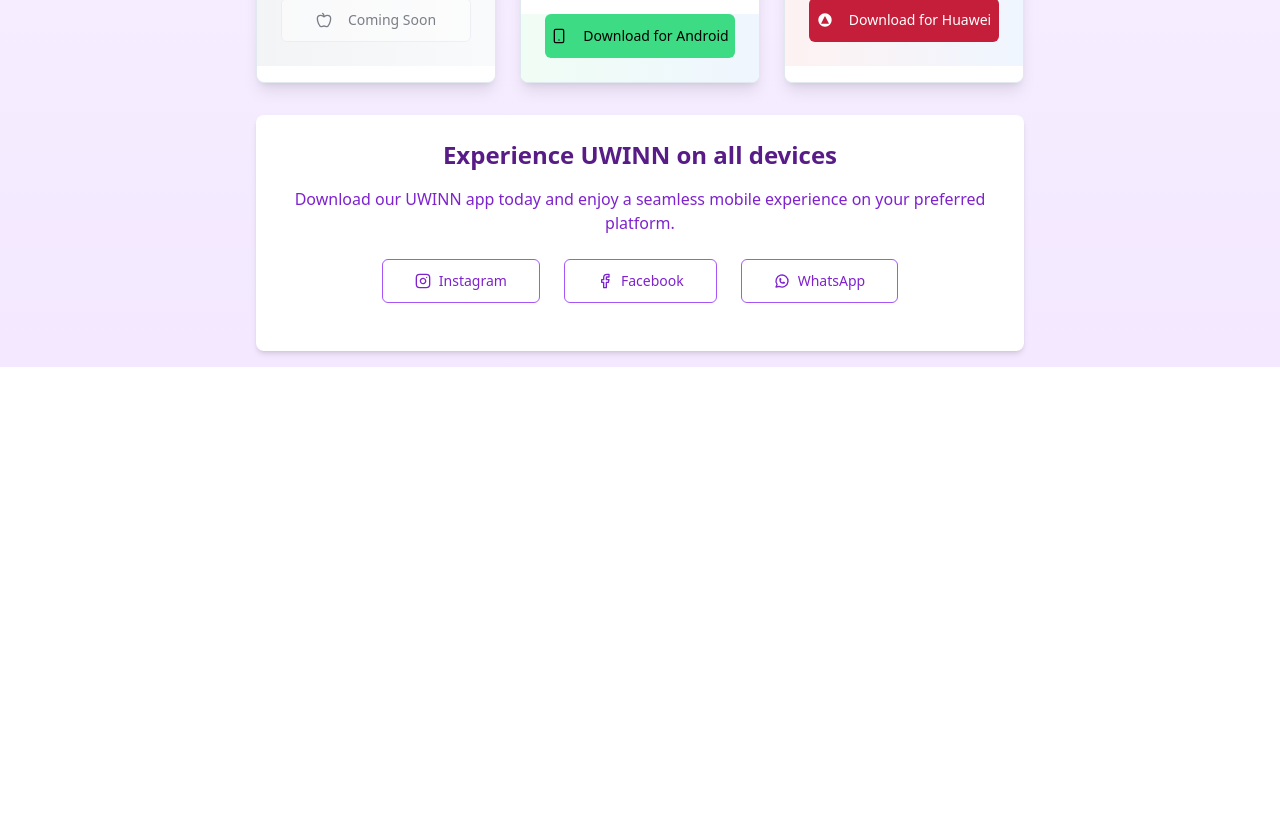
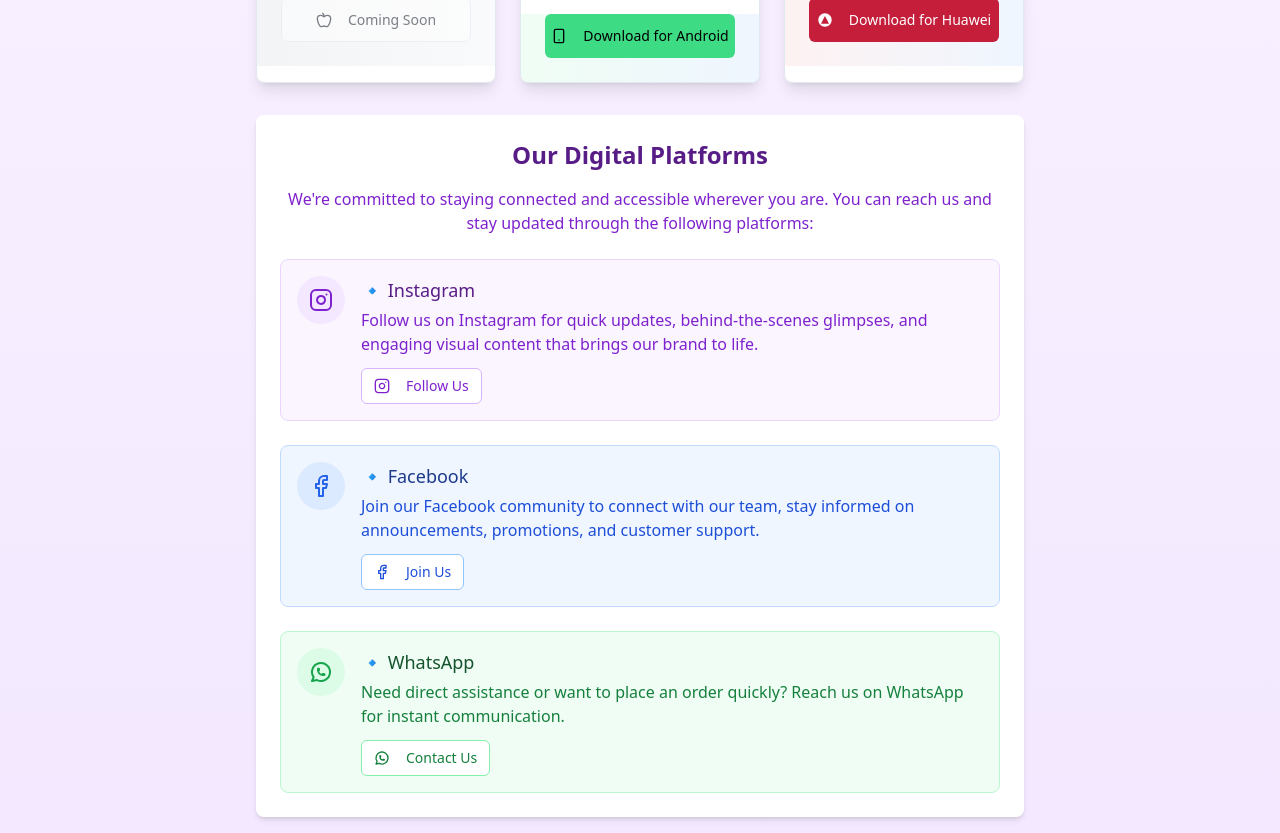
Before and after one commit to ugeshc007/link-hub-mobile-touch, a React (Vite) app: page / in a window 1280 px wide. Shown: the part 620-1453 px from the top of the page. Before the commit the page ends 987 px from the top, so only its background shows below. Built offline with nearby package versions, Linux system fonts and the light colour scheme.

Commit message:
Add digital platforms section
Add a section to the website to display digital platforms.

```diff
--- a/src/pages/Index.tsx
+++ b/src/pages/Index.tsx
@@ -1,6 +1,7 @@
+
 import { Button } from "@/components/ui/button";
 import { Card, CardContent, CardDescription, CardFooter, CardHeader, CardTitle } from "@/components/ui/card";
-import { Apple, Smartphone, Instagram, Facebook } from "lucide-react";
+import { Apple, Smartphone, Instagram, Facebook, MessageSquare } from "lucide-react";
 import { AspectRatio } from "@/components/ui/aspect-ratio";
 
 const Index = () => {
@@ -139,43 +140,91 @@ const Index = () => {
           </Card>
         </div>
 
+        {/* Our Digital Platforms Section */}
         <div className="mt-12 p-6 bg-white rounded-lg shadow-md">
-          <h2 className="text-2xl font-semibold mb-4 text-purple-900">Experience UWINN on all devices</h2>
+          <h2 className="text-2xl font-semibold mb-4 text-purple-900">Our Digital Platforms</h2>
           <p className="text-purple-700 mb-6">
-            Download our UWINN app today and enjoy a seamless mobile experience on your preferred platform.
+            We're committed to staying connected and accessible wherever you are. You can reach us and stay updated through the following platforms:
           </p>
 
-          <div className="flex flex-wrap justify-center gap-6 mb-6">
+          <div className="space-y-6">
+            {/* Instagram Platform */}
+            <div className="p-4 border border-purple-200 rounded-lg bg-purple-50 flex items-start">
+              <div className="bg-purple-100 p-3 rounded-full mr-4">
+                <Instagram className="h-6 w-6 text-purple-700" />
+              </div>
+              <div className="text-left">
+                <h3 className="text-lg font-medium text-purple-900 flex items-center">
+                  <span>🔹 Instagram</span>
+                </h3>
+                <p className="text-purple-700 mt-1">
+                  Follow us on Instagram for quick updates, behind-the-scenes glimpses, and engaging visual content that brings our brand to life.
+                </p>
                 <Button
                   variant="outline"
-              size="lg"
-              className="flex gap-2 border-purple-500 text-purple-700 hover:bg-purple-50"
+                  size="sm"
+                  className="mt-3 border-purple-300 text-purple-700 hover:bg-purple-100"
                   onClick={() => window.open("https://www.instagram.com/uwinn.official", "_blank")}
                 >
-              <Instagram className="h-5 w-5" />
-              Instagram
+                  <Instagram className="h-4 w-4 mr-2" />
+                  Follow Us
                 </Button>
+              </div>
+            </div>
+
+            {/* Facebook Platform */}
+            <div className="p-4 border border-blue-200 rounded-lg bg-blue-50 flex items-start">
+              <div className="bg-blue-100 p-3 rounded-full mr-4">
+                <Facebook className="h-6 w-6 text-blue-600" />
+              </div>
+              <div className="text-left">
+                <h3 className="text-lg font-medium text-blue-900 flex items-center">
+                  <span>🔹 Facebook</span>
+                </h3>
+                <p className="text-blue-700 mt-1">
+                  Join our Facebook community to connect with our team, stay informed on announcements, promotions, and customer support.
+                </p>
                 <Button
                   variant="outline"
-              size="lg"
-              className="flex gap-2 border-purple-500 text-purple-700 hover:bg-purple-50"
+                  size="sm"
+                  className="mt-3 border-blue-300 text-blue-700 hover:bg-blue-100"
                   onClick={() => window.open("https://www.facebook.com/uwinn.updates", "_blank")}
                 >
-              <Facebook className="h-5 w-5" />
-              Facebook
+                  <Facebook className="h-4 w-4 mr-2" />
+                  Join Us
                 </Button>
-            <Button
-              variant="outline"
-              size="lg"
-              className="flex gap-2 border-purple-500 text-purple-700 hover:bg-purple-50"
-              onClick={() => window.open("https://whatsapp.com/channel/0029Vaa3hUQCXC3DdWFL3Z2d", "_blank")}
-            >
-              <svg className="h-5 w-5" xmlns="http://www.w3.org/2000/svg" viewBox="0 0 24 24" fill="none" stroke="currentColor" strokeWidth="2" strokeLinecap="round" strokeLinejoin="round">
+              </div>
+            </div>
+
+            {/* WhatsApp Platform */}
+            <div className="p-4 border border-green-200 rounded-lg bg-green-50 flex items-start">
+              <div className="bg-green-100 p-3 rounded-full mr-4">
+                <svg className="h-6 w-6 text-green-600" xmlns="http://www.w3.org/2000/svg" viewBox="0 0 24 24" fill="none" stroke="currentColor" strokeWidth="2" strokeLinecap="round" strokeLinejoin="round">
                   <path d="M3 21l1.65-3.8a9 9 0 1 1 3.4 2.9L3 21"></path>
                   <path d="M9 10a0.5 0.5 0 0 0 1 0V9a0.5 0.5 0 0 0-1 0v1zm0 0a5 5 0 0 0 5 5h1a0.5 0.5 0 0 0 0-1h-1a0.5 0.5 0 0 0 0 1"></path>
                 </svg>
-              WhatsApp
+              </div>
+              <div className="text-left">
+                <h3 className="text-lg font-medium text-green-900 flex items-center">
+                  <span>🔹 WhatsApp</span>
+                </h3>
+                <p className="text-green-700 mt-1">
+                  Need direct assistance or want to place an order quickly? Reach us on WhatsApp for instant communication.
+                </p>
+                <Button
+                  variant="outline"
+                  size="sm"
+                  className="mt-3 border-green-300 text-green-700 hover:bg-green-100"
+                  onClick={() => window.open("https://whatsapp.com/channel/0029Vaa3hUQCXC3DdWFL3Z2d", "_blank")}
+                >
+                  <svg className="h-4 w-4 mr-2" xmlns="http://www.w3.org/2000/svg" viewBox="0 0 24 24" fill="none" stroke="currentColor" strokeWidth="2" strokeLinecap="round" strokeLinejoin="round">
+                    <path d="M3 21l1.65-3.8a9 9 0 1 1 3.4 2.9L3 21"></path>
+                    <path d="M9 10a0.5 0.5 0 0 0 1 0V9a0.5 0.5 0 0 0-1 0v1zm0 0a5 5 0 0 0 5 5h1a0.5 0.5 0 0 0 0-1h-1a0.5 0.5 0 0 0 0 1"></path>
+                  </svg>
+                  Contact Us
                 </Button>
+              </div>
+            </div>
           </div>
         </div>
       </div>
```
Lines whose indentation alone changed are shown as unchanged.
